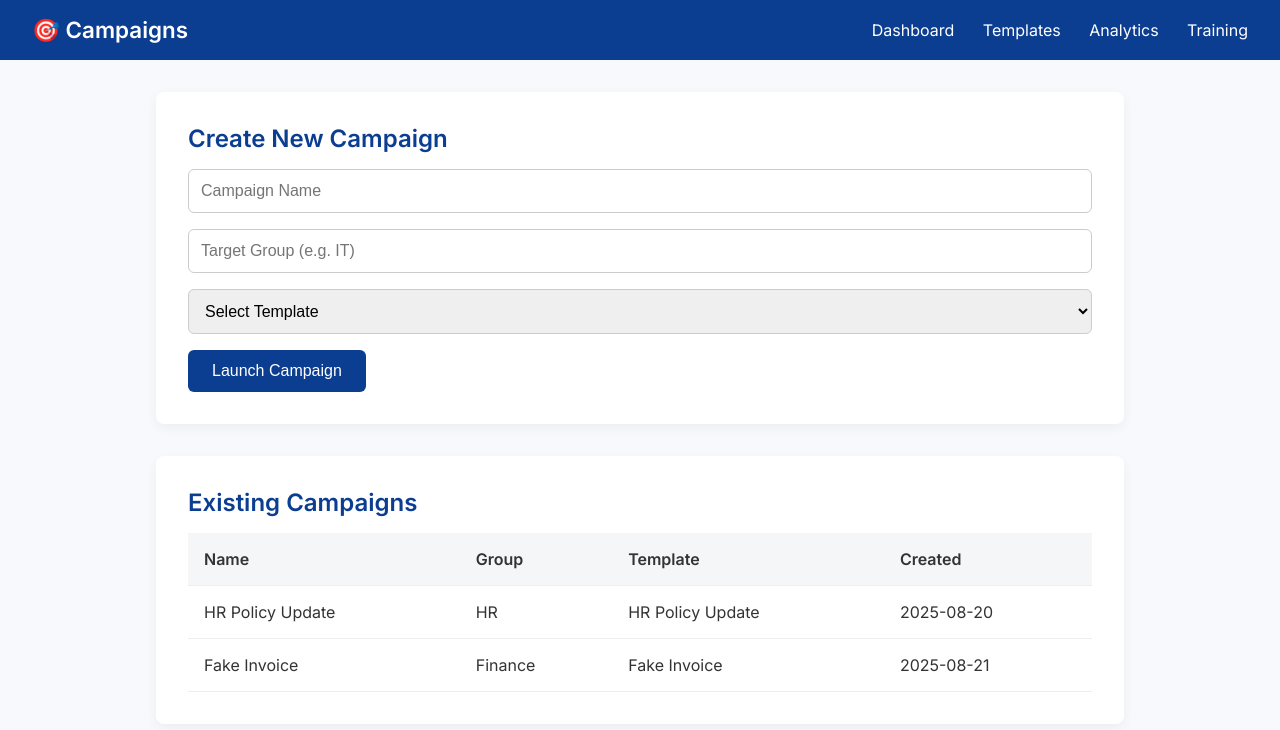
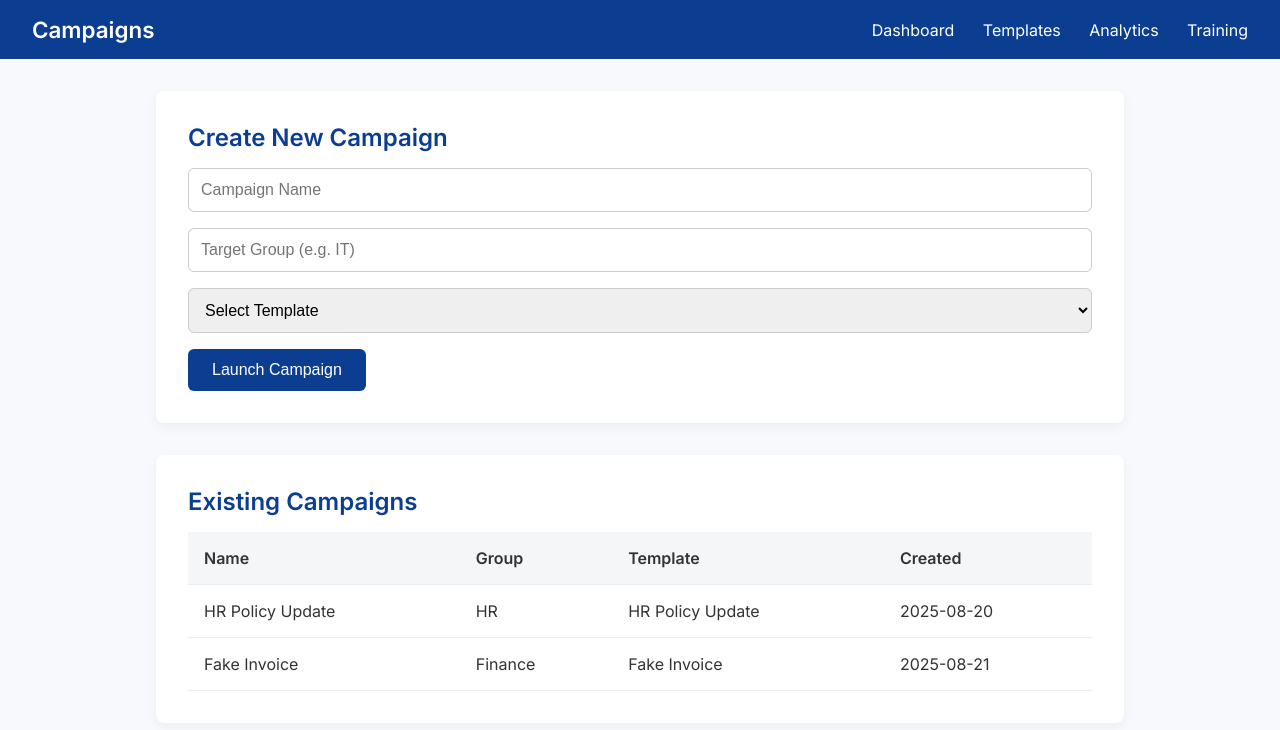
Before and after one commit to Puneeth-255/Phish-Aware-EPSP, a website: page campaigns.html in a window 1280 px wide. Drawn offline with Linux system fonts and the light colour scheme.

Commit message:
campaigns.html

```diff
--- a/campaigns.html
+++ b/campaigns.html
@@ -9,7 +9,7 @@
 </head>
 <body>
   <header class="navbar">
-    <div class="logo">🎯 Campaigns</div>
+    <div class="logo">Campaigns</div>
     <nav class="nav-links">
       <a href="index.html">Dashboard</a>
       <a href="templates.html">Templates</a>
```
